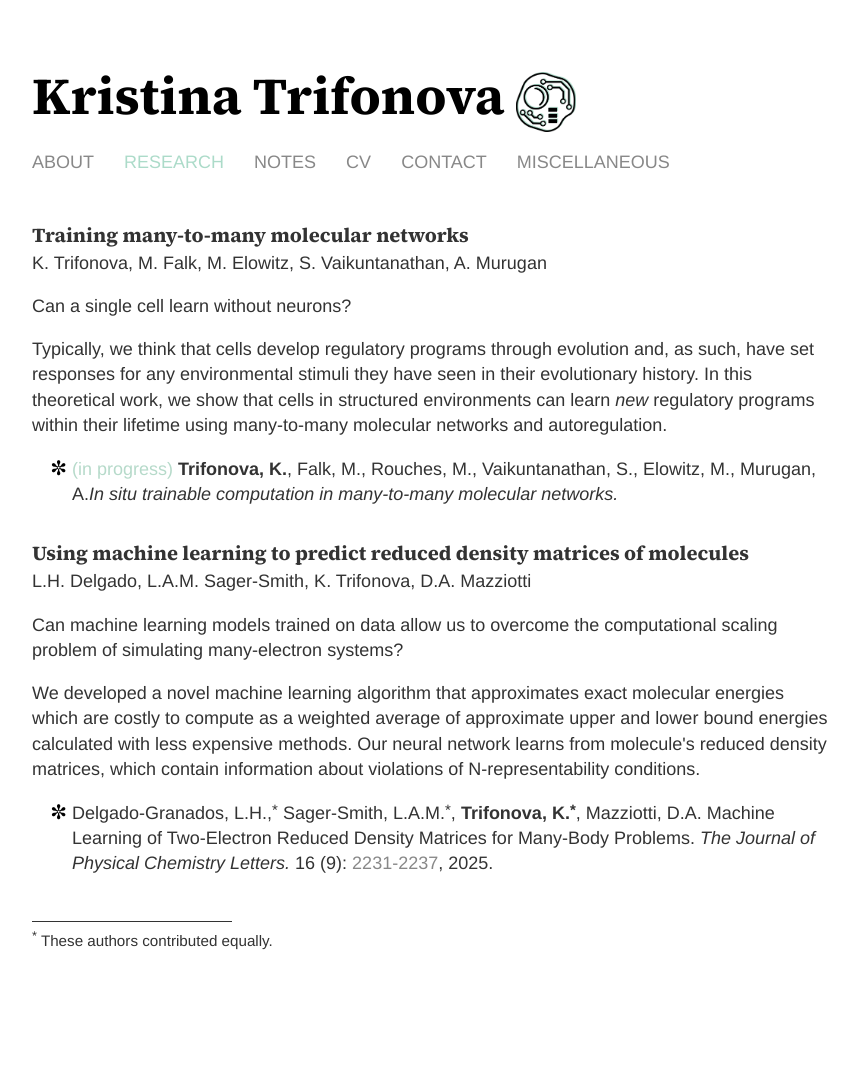
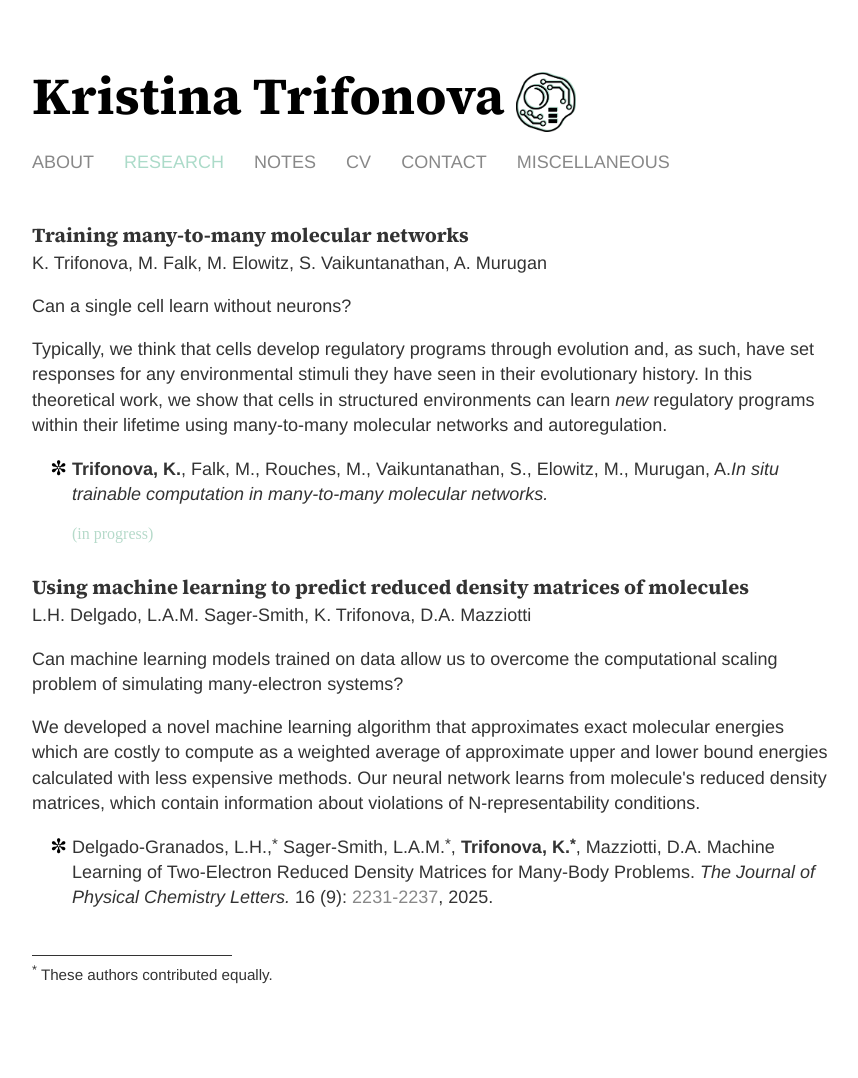
Before and after one commit to k-trifonova/k-trifonova.github.io, a Jekyll site: the page built from research/index.html, in a window 1280 px wide. Shown: the whole page, without its empty margins (208-1066 px from the left). Built offline with Jekyll 4.4.1, drawn with Linux system fonts in a browser that asks for light colours; before the commit the page ends 1044 px from its top, so only the background shows below that.

Commit message:
moved in progress

```diff
--- a/research/index.html
+++ b/research/index.html
@@ -19,7 +19,7 @@
 			<p>Can a single cell learn without neurons? </p>
 			<p>Typically, we think that cells develop regulatory programs through evolution and, as such, have set responses for any environmental stimuli they have seen in their evolutionary history. In this theoretical work, we show that cells in structured environments can learn <em>new</em> regulatory programs within their lifetime using many-to-many molecular networks and autoregulation.</p>
 			<ul class="custom-bullets">
-				<li> <p><span style="color: #b6daca;">(in progress)</span> <strong>Trifonova, K.</strong>, Falk, M., Rouches, M., Vaikuntanathan, S., Elowitz, M., Murugan, A.<em>In situ trainable computation in many-to-many molecular networks.</em> </p></li>
+				<li> <p> <strong>Trifonova, K.</strong>, Falk, M., Rouches, M., Vaikuntanathan, S., Elowitz, M., Murugan, A.<em>In situ trainable computation in many-to-many molecular networks.</em> </p> <span style="color: #b6daca;">(in progress)</span> </li>
 			</ul>
 		<br>
 
```
